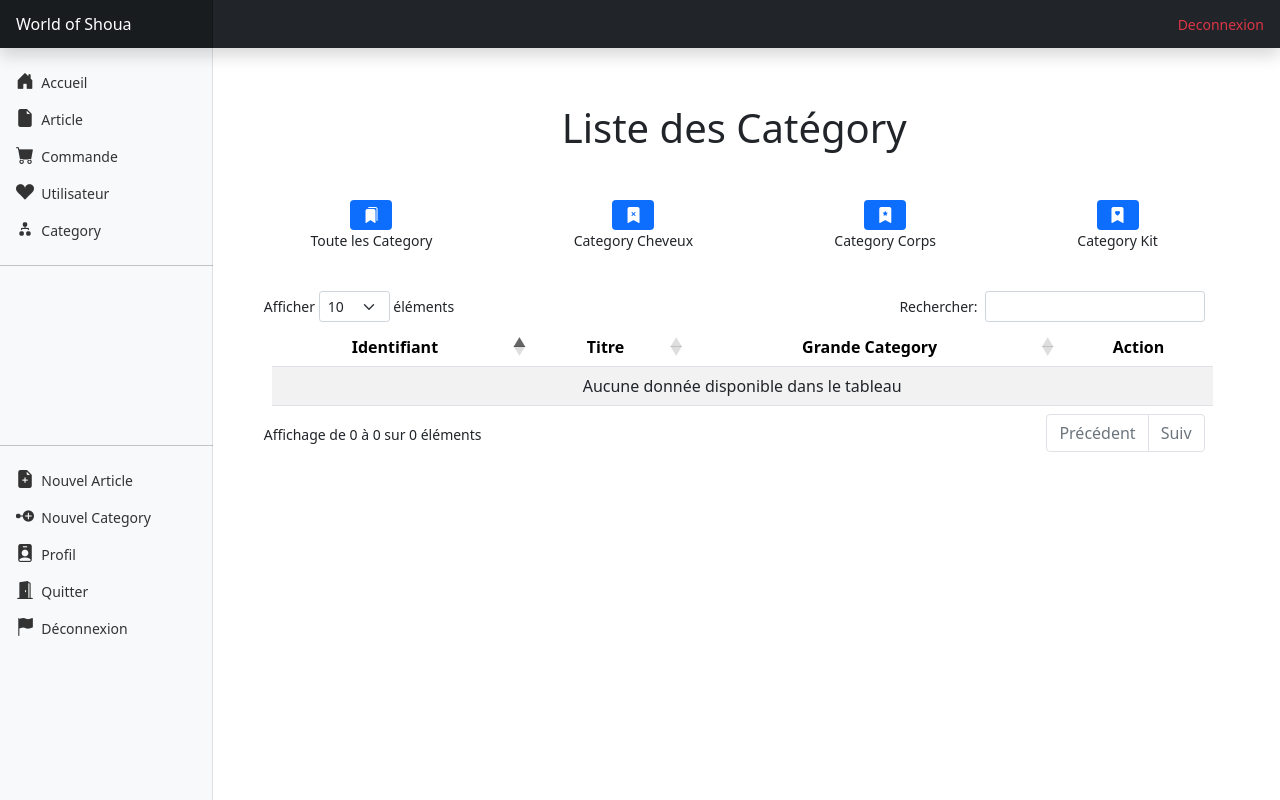
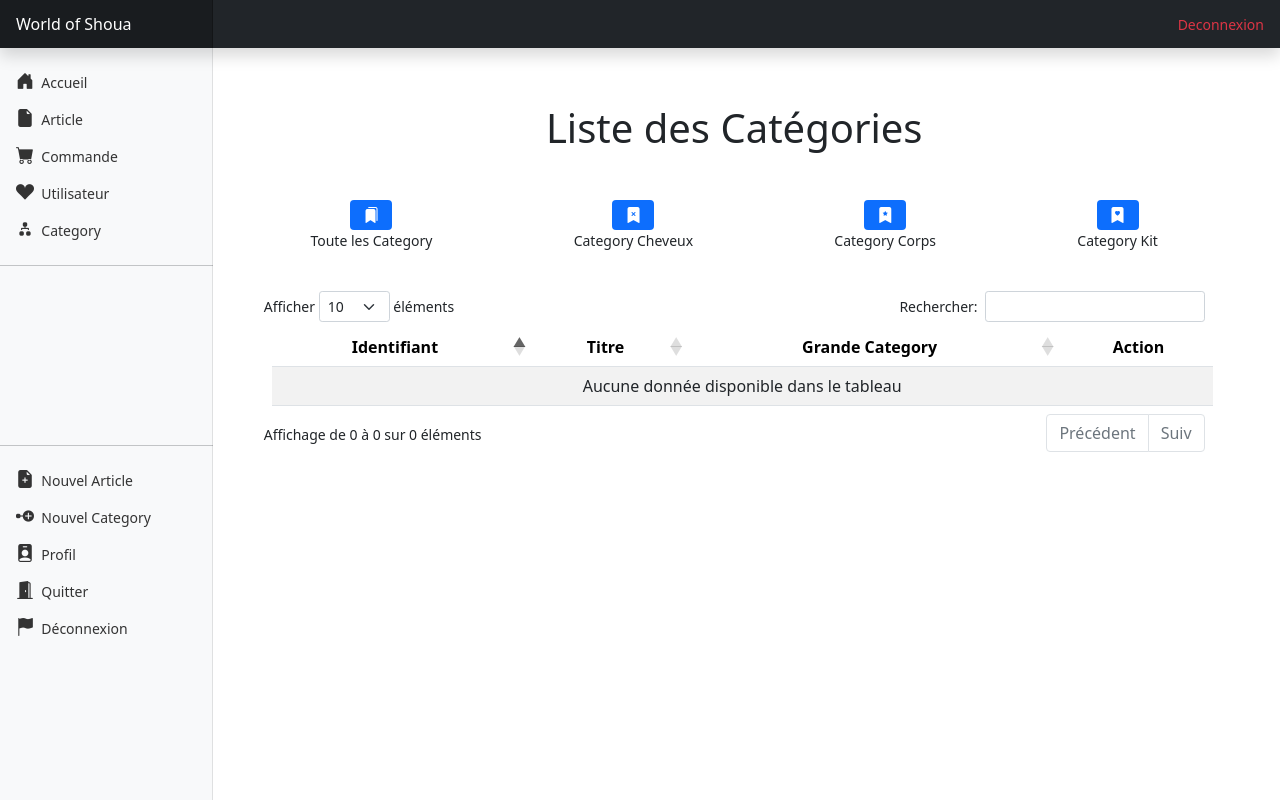
Before and after one commit to TheYassir/ARYHA, a Symfony app: template templates/back_office/admin_category.html.twig in a window 1280 px wide. Run offline with Twig, Linux system fonts and the light colour scheme; the template is opened without the code that fills it, so the values that code supplies are empty; some libraries are stand-ins or nearby versions.

Commit message:
Correction category

```diff
--- a/src/Controller/ShopController.php
+++ b/src/Controller/ShopController.php
@@ -30,4 +30,9 @@ class ShopController extends AbstractController
 
         ]);
     }
+
+
+
+
+
 }
--- a/templates/back_office/admin_category.html.twig
+++ b/templates/back_office/admin_category.html.twig
@@ -6,13 +6,13 @@
 {% block body %}
 
 {% if app.request.query.get('op') == 'cheveux' %}
-    <h1 class="text-center my-5">Liste des Catégory Cheveux</h1>
+    <h1 class="text-center my-5">Liste des Catégories Cheveux</h1>
     {% elseif app.request.query.get('op') == 'corps' %}
-    <h1 class="text-center my-5">Liste des Catégory Corps</h1>
+    <h1 class="text-center my-5">Liste des Catégories Corps</h1>
     {% elseif app.request.query.get('op') == 'kit' %}
-    <h1 class="text-center my-5">Liste des Catégory Kit</h1>
+    <h1 class="text-center my-5">Liste des Catégories Kit</h1>
     {% else %}
-    <h1 class="text-center my-5">Liste des Catégory</h1>
+    <h1 class="text-center my-5">Liste des Catégories</h1>
 {% endif %}
 
 {% for message in app.flashes('success') %}
--- a/templates/base.html.twig
+++ b/templates/base.html.twig
@@ -59,7 +59,7 @@
                     <li class="nav-item"><a href="#" class="nav-link px-2 text-white">FAQs</a></li>
                     <li class="nav-item"><a href="#" class="nav-link px-2 text-white">About</a></li>
                 </ul>
-                <p class="text-center text-muted">© 2021 Yassir & Corp, Inc</p>
+                <p class="text-center text-muted">© 2021 SYYR & Corp, Inc</p>
             </div>
         </footer>
 
--- a/templates/base_admin.html.twig
+++ b/templates/base_admin.html.twig
@@ -144,7 +144,7 @@
         </ul>
       </div>
     </nav>
-    <div class="p-2" style="width: 80%; margin-left: 17.5%; overflow-y: auto;">
+    <div class="p-2" style="width: 80%; margin-left: 17.5%; overflow-y: auto;">  {# overflow-y c'est pour descendre avec la souris#}
         {% block body %}
 
         {% endblock %}
--- a/templates/shop/home.html.twig
+++ b/templates/shop/home.html.twig
@@ -8,4 +8,5 @@
 
 
 
+
 {% endblock %}
```
